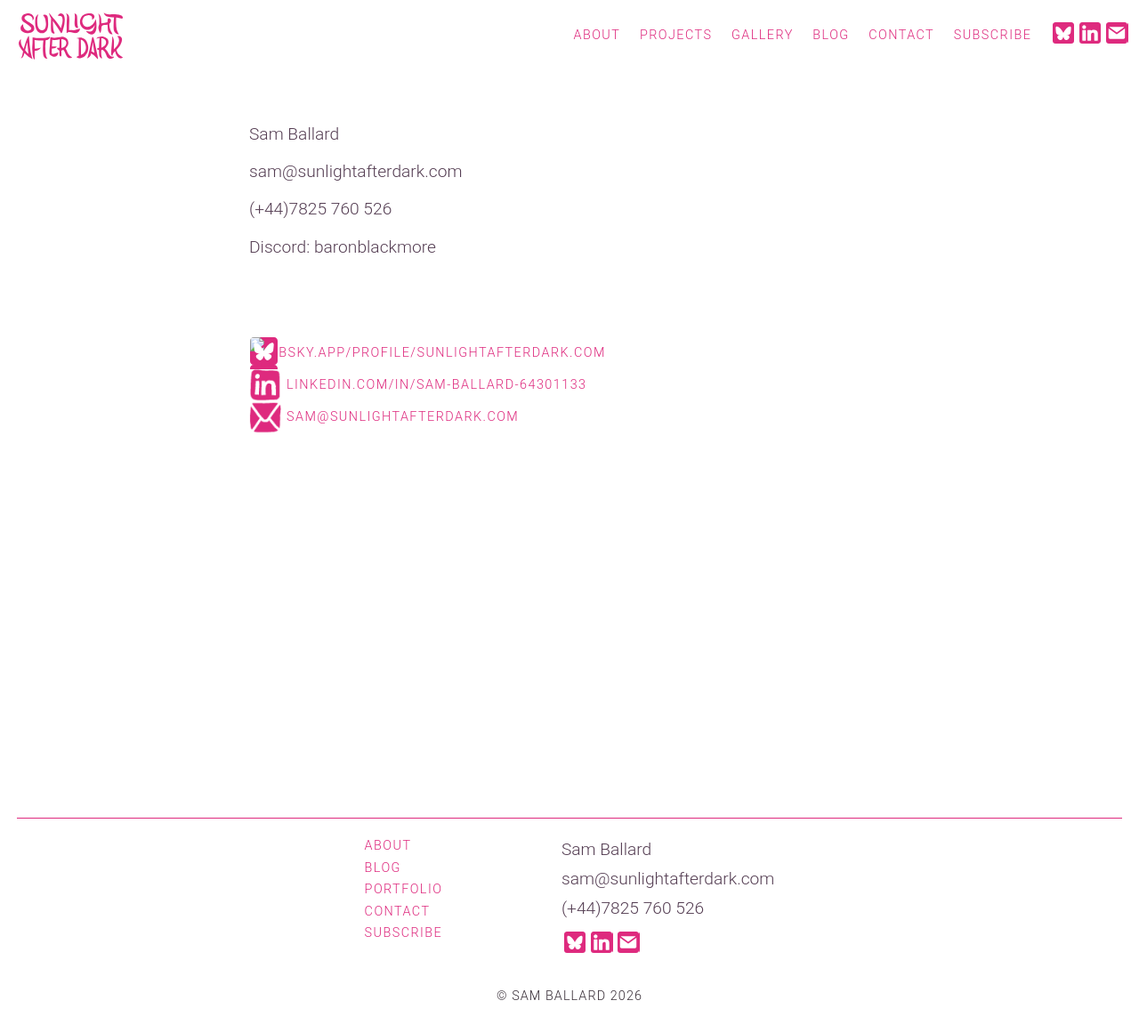
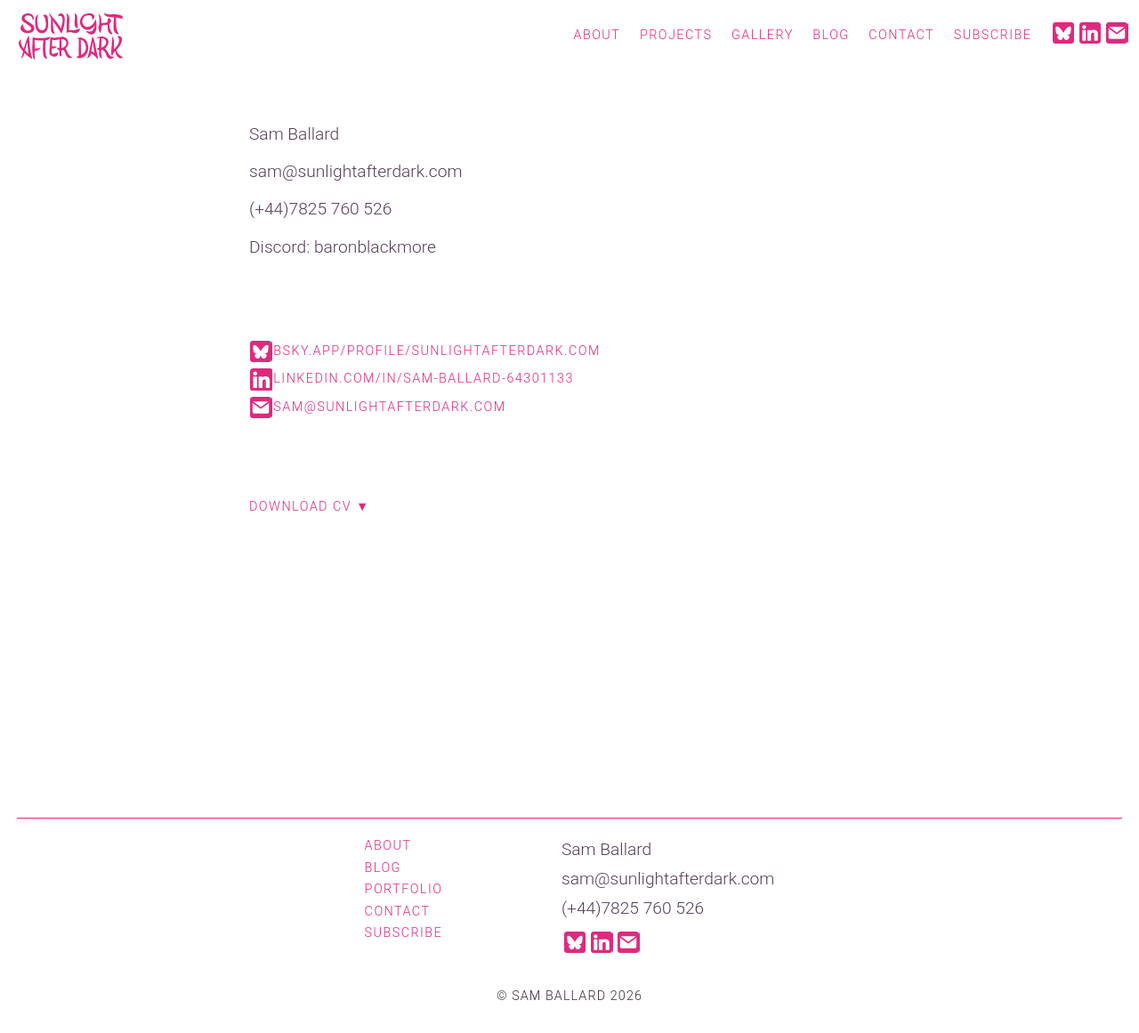
Before and after one commit to BaronBlackmore/SunlightAfterDark, a Jekyll site: the page built from contact.html, in a window 1280 px wide. Shown: the whole page at 89% size. Built offline with Jekyll 4.4.1, drawn with Linux system fonts in a browser that asks for light colours.

Commit message:
Update contact.html

```diff
--- a/contact.html
+++ b/contact.html
@@ -27,11 +27,25 @@ layout: default
 
 
 		<div class="nav-pad"></div>
-		<a href="https://bsky.app/profile/sunlightafterdark.com"><img alt="bluesky link" class="icon-link-bluesky icon-svg"><p>bsky.app/profile/sunlightafterdark.com</p></a>
 
-		<a href="https://uk.linkedin.com/in/sam-ballard-64301133"><img alt="linkedin link" src="images/link_linkedin.png"><p>Linkedin.com/in/sam-ballard-64301133</p></a>
+		<a href="https://bsky.app/profile/sunlightafterdark.com">
+			<div alt="bluesky link" class="icon-link-bluesky icon-svg"></div>
+			<p>bsky.app/profile/sunlightafterdark.com</p>
+		</a>
 
-		<a href="mailto:sam@sunlightafterdark.com"><img alt="email me" src="images/link_email.png"><p>sam@sunlightafterdark.com</p></a>
+		<a href="https://uk.linkedin.com/in/sam-ballard-64301133">
+			<div alt="linkedin link" class="icon-link-linkedin icon-svg"></div>
+			<p>Linkedin.com/in/sam-ballard-64301133</p>
+		</a>
+
+		<a href="mailto:sam@sunlightafterdark.com">
+			<div alt="email me" class="icon-link-email icon-svg"></div>
+			<p>sam@sunlightafterdark.com</p>
+		</a>
+
+		<div class="nav-pad"></div>
+
+		<a href="/downloads/Sam-Ballard-CV-2026.pdf"><p>Download CV ▼</p></a>
 
 	</div>
 </div>
```
